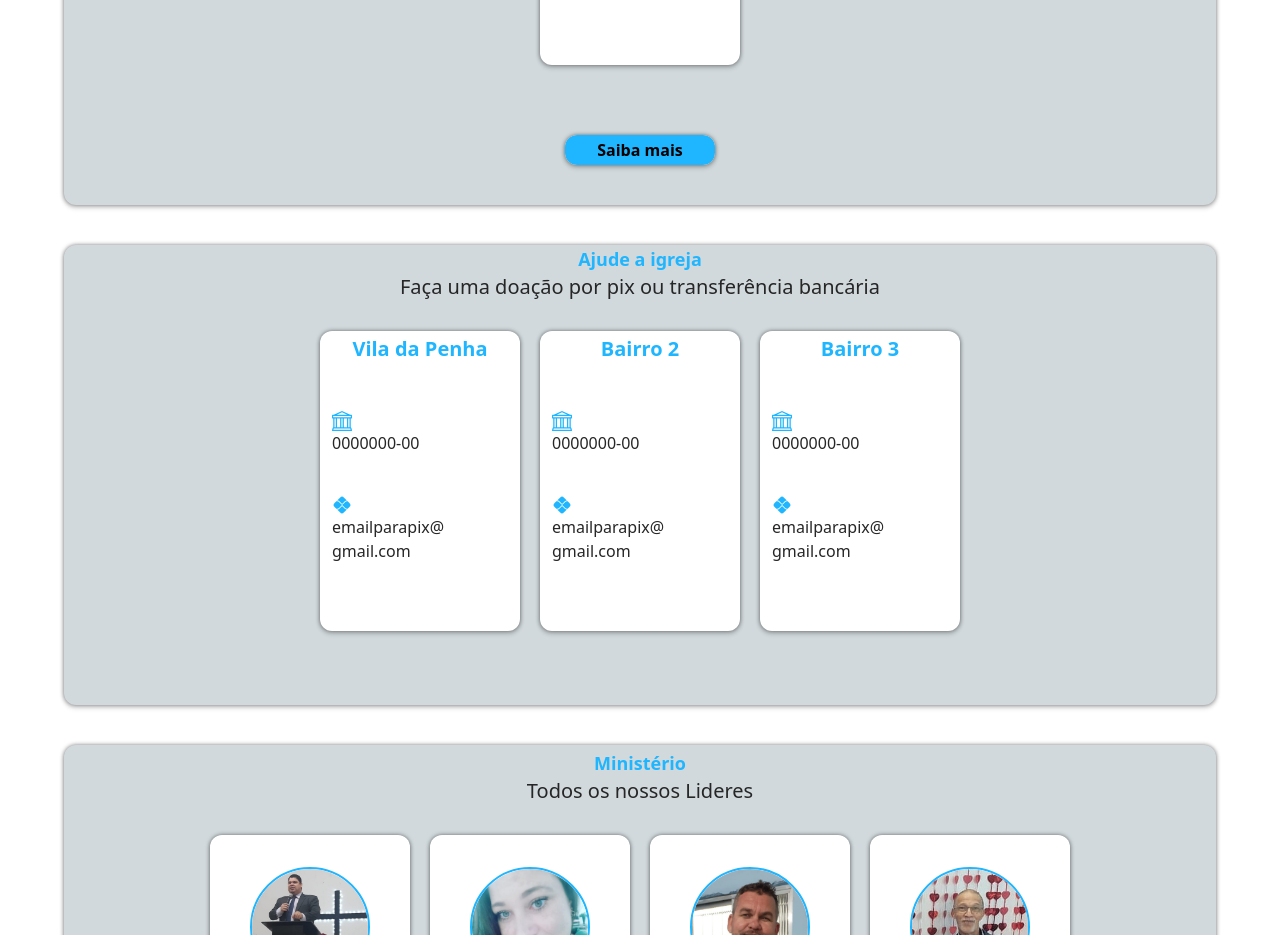
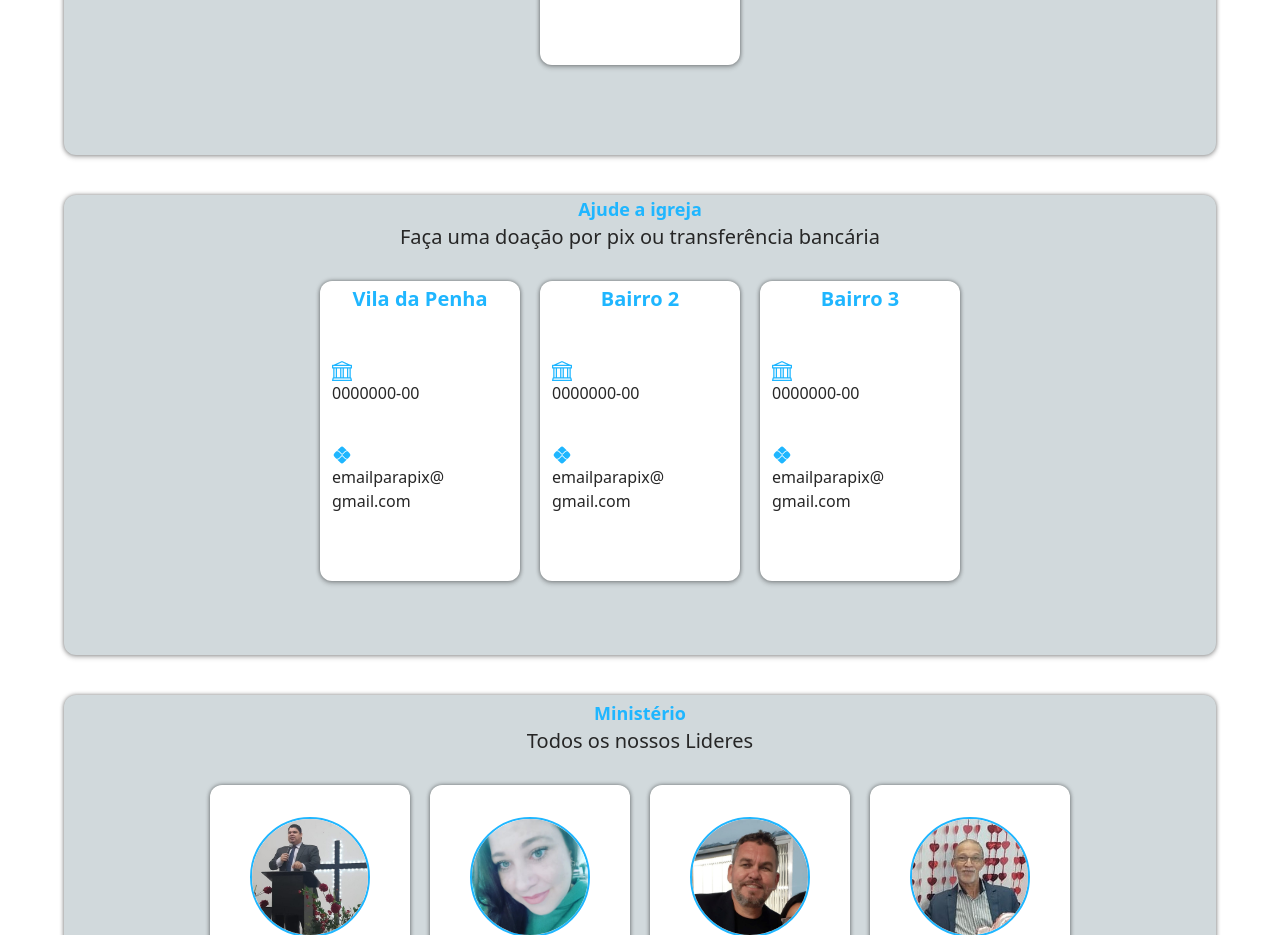
Before and after one commit to SandroFernandesRosal/igreja-app, a Next.js app: page / in a window 1280 px wide. Shown: the part 2800-3735 px from the top of the page. Built offline with nearby package versions, Linux system fonts and the light colour scheme.

Commit message:
refatorando

```diff
--- a/src/app/page.jsx
+++ b/src/app/page.jsx
@@ -1,6 +1,5 @@
 import Locais from './components/Locais'
 import NewsPenha from './components/NewsPenha'
-import Link from 'next/link'
 import TimeLine from './components/TimeLine'
 import Doe from './components/Doe'
 import Lideres from './components/Ministerio'
@@ -10,16 +9,7 @@ export default function Home() {
     <main className="flex min-h-screen flex-col   items-center gap-5 pt-24 md:pt-[165px]">
       <NewsPenha />
       <Locais />
-      <TimeLine>
-        <Link
-          href={`/agenda`}
-          className="mb-5   h-[30px] w-[150px] rounded-xl shadow-light dark:shadow-dark"
-        >
-          <button className="flex h-full w-full cursor-pointer items-center justify-center rounded-xl bg-primary   font-bold text-black  hover:bg-primary/50    ">
-            Saiba mais
-          </button>
-        </Link>
-      </TimeLine>
+      <TimeLine />
       <Doe />
       <Lideres />
     </main>
```
